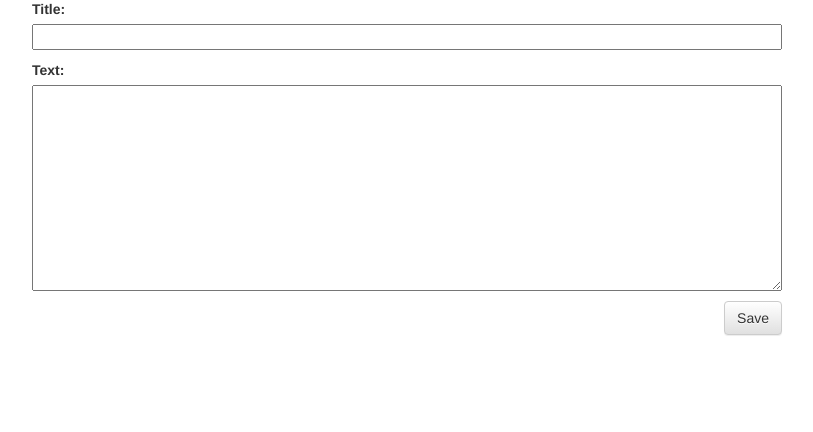
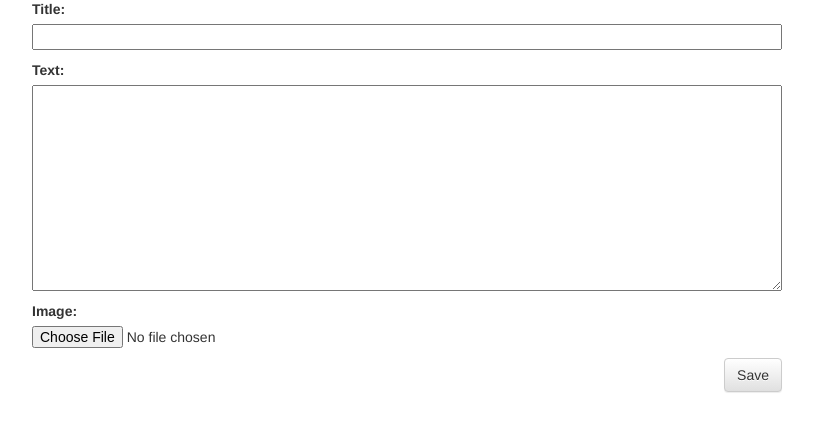
Before and after one commit to YernarKambar/my-first-blog, a Django app: page /post/new in a window 1280 px wide. Shown: the part 208-640 px from the top of the page, without its empty margins (23-836 px from the left). Run offline with Django 3.2, Linux system fonts and the light colour scheme; the visitor is signed in with stand-in values (Sample User, id 1); some libraries are stand-ins or nearby versions.

Commit message:
added uploading image to post

```diff
--- a/blog/forms.py
+++ b/blog/forms.py
@@ -6,7 +6,8 @@ class PostForm(forms.ModelForm):
 
     class Meta:
         model = Post
-        fields = ('title', 'text',)
+        fields = ('title', 'text', 'image',)
+        #image = forms.ImageField()
 
 
 class CommentForm(forms.ModelForm):
--- a/blog/models.py
+++ b/blog/models.py
@@ -11,7 +11,7 @@ class Post(models.Model):
             default=timezone.now)
     published_date = models.DateTimeField(
             blank=True, null=True)
-    image = models.ImageField(upload_to='post_image')
+    image = models.ImageField(upload_to='post_image', blank=True)
 
     def publish(self):
         self.published_date = timezone.now()
--- a/blog/templates/blog/post_edit.html
+++ b/blog/templates/blog/post_edit.html
@@ -2,7 +2,7 @@
 
 {% block content %}
     <h2>New post</h2>
-    <form method="POST" class="post-form">{% csrf_token %}
+    <form method="POST" class="post-form" enctype='multipart/form-data'>{% csrf_token %}
         {{ form.as_p }}
         <button type="submit" class="save btn btn-default">Save</button>
     </form>
--- a/blog/urls.py
+++ b/blog/urls.py
@@ -1,6 +1,8 @@
 from django.urls import path
 from . import views
-
+from django.contrib.staticfiles.urls import static
+from django.contrib.staticfiles.urls import staticfiles_urlpatterns
+from django.conf import settings
 
 urlpatterns = [
     path('', views.post_list, name='post_list'),
@@ -14,3 +16,5 @@ urlpatterns = [
     path('comment/(?P<pk>\d+)/approve/', views.comment_approve, name='comment_approve'),
     path('comment/(?P<pk>\d+)/remove/', views.comment_remove, name='comment_remove'),
 ]
+urlpatterns += staticfiles_urlpatterns()
+urlpatterns += static(settings.MEDIA_URL, document_root=settings.MEDIA_ROOT)
--- a/blog/views.py
+++ b/blog/views.py
@@ -13,7 +13,6 @@ def post_list(request):
     paginator = Paginator(posts, 3)
     page = request.GET.get('page')
     posts = paginator.get_page(page)
-
     return render(request, 'blog/post_list.html', {'posts': posts})
 
 
@@ -25,7 +24,7 @@ def post_detail(request, pk):
 @login_required
 def post_new(request):
     if request.method == "POST":
-        form = PostForm(request.POST)
+        form = PostForm(request.POST, request.FILES)
         if form.is_valid():
             post = form.save(commit=False)
             post.author = request.user
--- a/mysite/settings.py
+++ b/mysite/settings.py
@@ -120,4 +120,6 @@ USE_TZ = True
 
 STATIC_URL = '/static/'
 STATIC_ROOT = os.path.join(BASE_DIR, 'static')
+MEDIA_URL = '/media/'
+MEDIA_ROOT = os.path.join(BASE_DIR, 'media')
 LOGIN_REDIRECT_URL = '/'
```
Also changed, not shown: blog/templates/blog/post_detail.html (+7 -1 lines), blog/migrations/0003_post_image.py (added), media/post_image/2018-11-17-152808.jpg (added), media/post_image/q.jpg (added), media/post_image/r.jpg (added).
